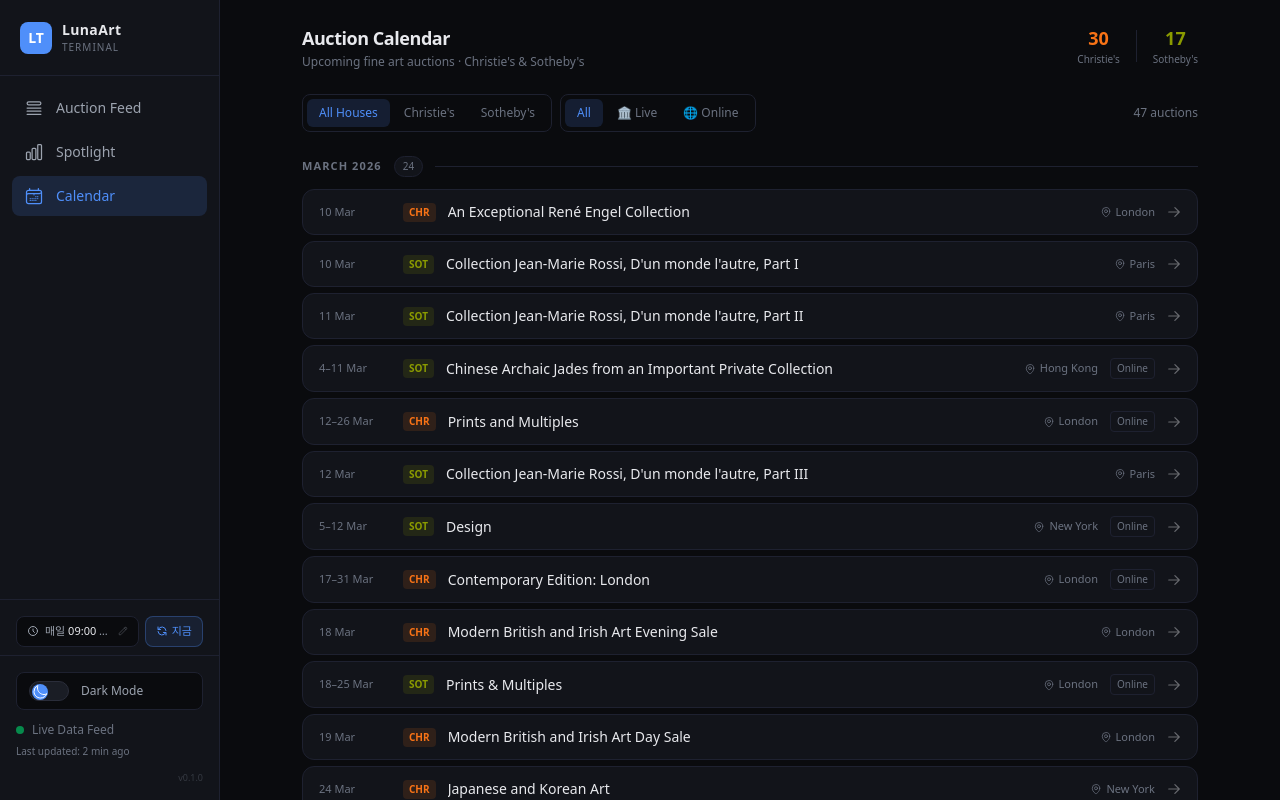
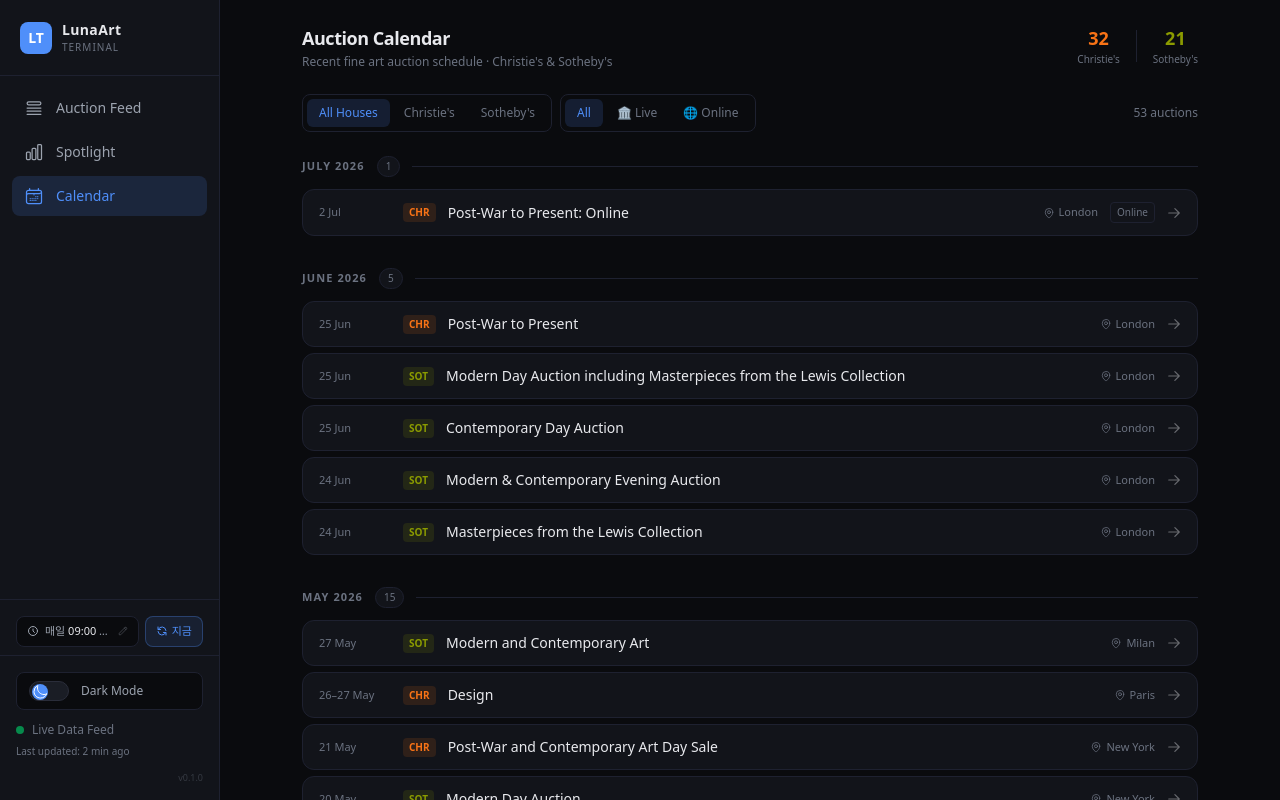
Before and after one commit to lunadad/lunaart-terminal, a Next.js app: page /calendar in a window 1280 px wide. Built offline with nearby package versions, Linux system fonts and the light colour scheme.

Commit message:
Reorder market charts and refresh calendar

```diff
--- a/src/app/calendar/page.tsx
+++ b/src/app/calendar/page.tsx
@@ -22,6 +22,8 @@
   '2026-03': 'March 2026',
   '2026-04': 'April 2026',
   '2026-05': 'May 2026',
+  '2026-06': 'June 2026',
+  '2026-07': 'July 2026',
 };
 
 const auctions: Auction[] = [
@@ -457,6 +459,66 @@
     href: "https://www.sothebys.com/en/buy/auction/2026/modern-and-contemporary-art-miol65",
     kind: 'live',
   },
+
+  // ── June 2026 · Christie's ──────────────────────────────────────────
+  {
+    house: 'christies',
+    title: "Post-War to Present",
+    date: "25 Jun",
+    dateSort: "2026-06-25c",
+    location: "London",
+    href: "https://www.christies.com/en/auction/post-war-to-present-24440-cks/",
+    kind: 'live',
+  },
+
+  // ── June 2026 · Sotheby's ───────────────────────────────────────────
+  {
+    house: 'sothebys',
+    title: "Masterpieces from the Lewis Collection",
+    date: "24 Jun",
+    dateSort: "2026-06-24a",
+    location: "London",
+    href: "https://www.sothebys.com/en/buy/auction/2026/masterpieces-from-the-lewis-collection-l26900?lotFilter=AllLots",
+    kind: 'live',
+  },
+  {
+    house: 'sothebys',
+    title: "Modern & Contemporary Evening Auction",
+    date: "24 Jun",
+    dateSort: "2026-06-24b",
+    location: "London",
+    href: "https://www.sothebys.com/en/buy/auction/2026/modern-contemporary-evening-auction-l26006?lotFilter=AllLots",
+    kind: 'live',
+  },
+  {
+    house: 'sothebys',
+    title: "Contemporary Day Auction",
+    date: "25 Jun",
+    dateSort: "2026-06-25a",
+    location: "London",
+    href: "https://www.sothebys.com/en/buy/auction/2026/contemporary-day-auction-l26017?lotFilter=AllLots",
+    kind: 'live',
+  },
+  {
+    house: 'sothebys',
+    title: "Modern Day Auction including Masterpieces from the Lewis Collection",
+    date: "25 Jun",
+    dateSort: "2026-06-25b",
+    location: "London",
+    href: "https://www.sothebys.com/en/buy/auction/2026/modern-day-auction-l26007?lotFilter=AllLots",
+    kind: 'live',
+  },
+
+  // ── July 2026 · Christie's ──────────────────────────────────────────
+  {
+    house: 'christies',
+    title: "Post-War to Present: Online",
+    date: "2 Jul",
+    dateSort: "2026-07-02",
+    location: "London",
+    href: "https://www.christies.com/en/auction/post-war-to-present-online-24577-cks/",
+    kind: 'online',
+  },
 ];
 
 function groupByMonth(list: Auction[]): [string, Auction[]][] {
@@ -466,7 +528,7 @@
     if (!groups[key]) groups[key] = [];
     groups[key].push(a);
   });
-  return Object.entries(groups).sort(([a], [b]) => a.localeCompare(b));
+  return Object.entries(groups).sort(([a], [b]) => b.localeCompare(a));
 }
 
 function ArrowIcon() {
@@ -497,7 +559,7 @@
         if (activeKind !== 'all' && a.kind !== activeKind) return false;
         return true;
       })
-      .sort((a, b) => a.dateSort.localeCompare(b.dateSort));
+      .sort((a, b) => b.dateSort.localeCompare(a.dateSort));
   }, [activeHouse, activeKind]);
 
   const grouped = groupByMonth(filtered);
@@ -514,7 +576,7 @@
           <div>
             <h1 className="text-lg font-bold text-foreground tracking-tight">Auction Calendar</h1>
             <p className="text-xs text-muted mt-0.5">
-              Upcoming fine art auctions · Christie&apos;s &amp; Sotheby&apos;s
+              Recent fine art auction schedule · Christie&apos;s &amp; Sotheby&apos;s
             </p>
           </div>
           <div className="text-right hidden sm:block">
--- a/src/app/page.tsx
+++ b/src/app/page.tsx
@@ -170,16 +170,16 @@
         <MarketPulseBar pulse={pulse} houseBreakdown={houseBreakdown} />
       </section>
 
+      <section className="grid grid-cols-1 gap-6 border-t hairline py-10 md:py-14 xl:grid-cols-2">
+        <MonthlyVolumeChart />
+        <CategoryHeatmap />
+      </section>
+
       {topLots.length > 0 && (
         <section className="border-t hairline py-10 md:py-14">
           <TopLotsTable lots={filteredLots} />
         </section>
       )}
-
-      <section className="grid grid-cols-1 gap-6 border-t hairline py-10 md:py-14 xl:grid-cols-2">
-        <MonthlyVolumeChart />
-        <CategoryHeatmap />
-      </section>
 
       <section className="border-t hairline py-10 md:py-14">
         <SpotlightArtists artists={risingArtists} />
```
